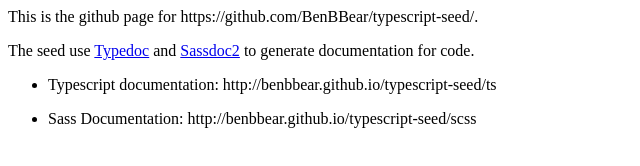
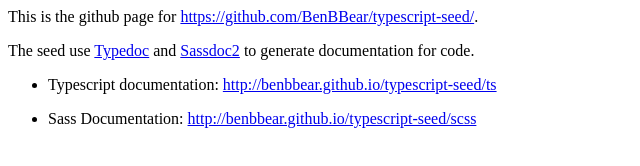
Before and after one commit to BenBBear/typescript-seed, a plain HTML site: page index.html in a window 1280 px wide. Shown: the whole page, without its empty margins (0-640 px from the left). Drawn offline with Linux system fonts and the light colour scheme.

Commit message:
modify index.html

```diff
--- a/index.html
+++ b/index.html
@@ -1,10 +1,8 @@
-<p>This is the github page for https://github.com/BenBBear/typescript-seed/.</p>
+<p>This is the github page for <a href="https://github.com/BenBBear/typescript-seed/">https://github.com/BenBBear/typescript-seed/</a>.</p>
 <p>The seed use <a href="http://typedoc.io/">Typedoc</a> and <a href="http://sassdoc.com/">Sassdoc2</a> to generate documentation for code.</p>
 <ul>
-<li>
-<p>Typescript documentation: http://benbbear.github.io/typescript-seed/ts</p>
+<li><p>Typescript documentation: <a href="http://benbbear.github.io/typescript-seed/ts">http://benbbear.github.io/typescript-seed/ts</a></p>
 </li>
-<li>
-<p>Sass Documentation: http://benbbear.github.io/typescript-seed/scss</p>
+<li><p>Sass Documentation: <a href="http://benbbear.github.io/typescript-seed/scss">http://benbbear.github.io/typescript-seed/scss</a></p>
 </li>
 </ul>
```
